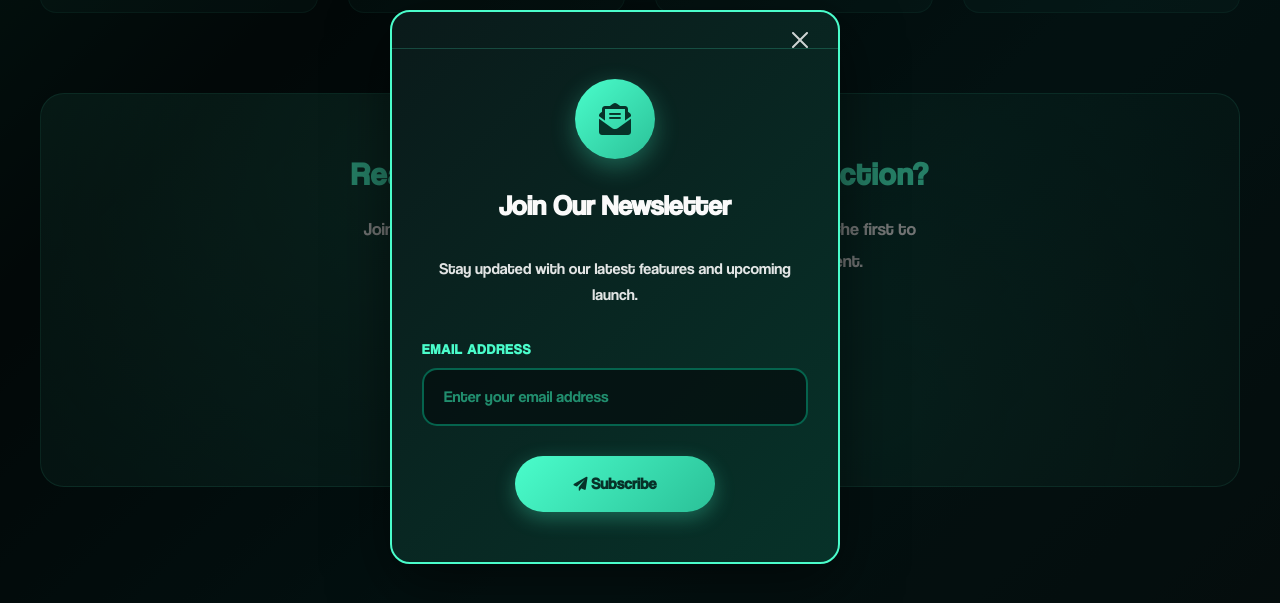
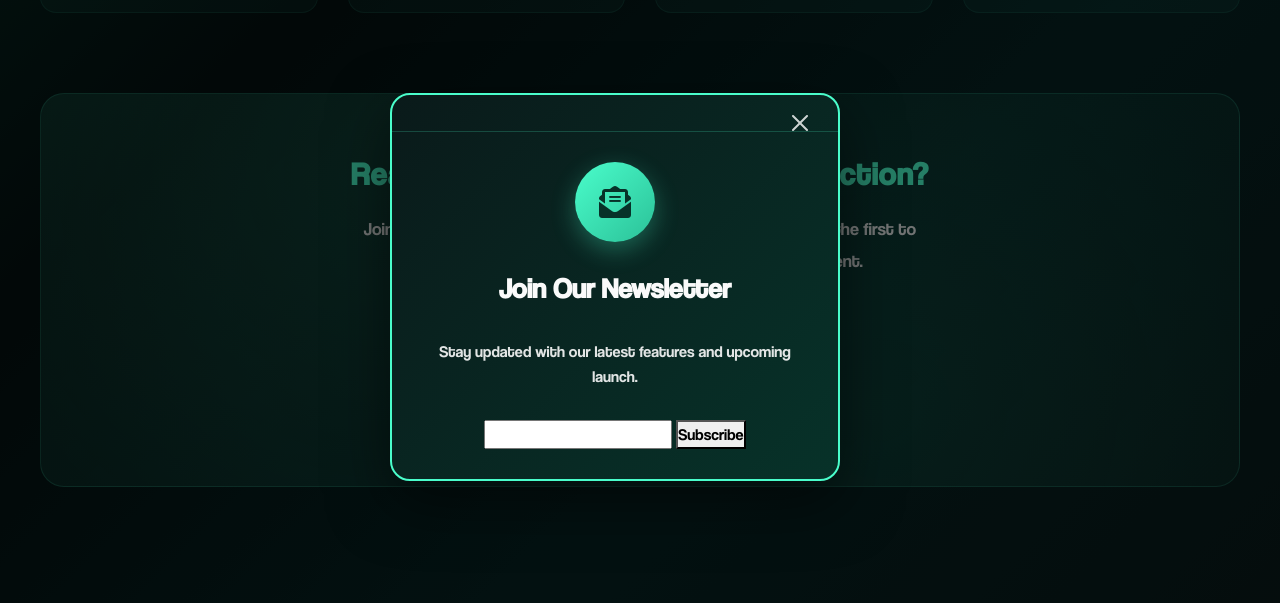
Before and after one commit to jb3027/Gaialith, a plain HTML site: page index.html in a window 1280 px wide. Both pictures are taken after a click on the button "Join Our Mailing List". Shown: the part 1300-1903 px from the top of the page. Drawn offline with nearby package versions, Linux system fonts and the light colour scheme.

Commit message:
Update index.html

```diff
--- a/index.html
+++ b/index.html
@@ -123,21 +123,10 @@
                     <p class="newsletter-description">Stay updated with our latest features and upcoming launch.</p>
 
                     <div class="newsletter-form">
-                        <form method="POST" action="https://hooks.zapier.com/hooks/catch/24936259/u5dshlp/" target="_blank">
-                            <div class="form-group">
-                                <label for="email-input">Email Address</label>
-                                <input type="email" name="email" class="form-control" id="email-input" placeholder="Enter your email address" required>
-                                <!-- Hidden fields with different field names for Zapier -->
-                                <input type="hidden" name="Email" value="">
-                                <input type="hidden" name="email_address" value="">
-                                <input type="hidden" name="subscriber_email" value="">
-                            </div>
-                            <div class="submit-container">
-                                <button type="submit" class="newsletter-submit-btn">
-                                    <i class="fas fa-paper-plane" aria-hidden="false"></i> Subscribe
-                                </button>
-                            </div>
-                        </form>
+                        <form method="POST" action="https://hooks.zapier.com/hooks/catch/24936259/u5dshlp/">
+                            <input type="email" name="email" required>
+                            <button type="submit">Subscribe</button>
+                          </form>
                     </div>
                 </div>
             </div>
```
